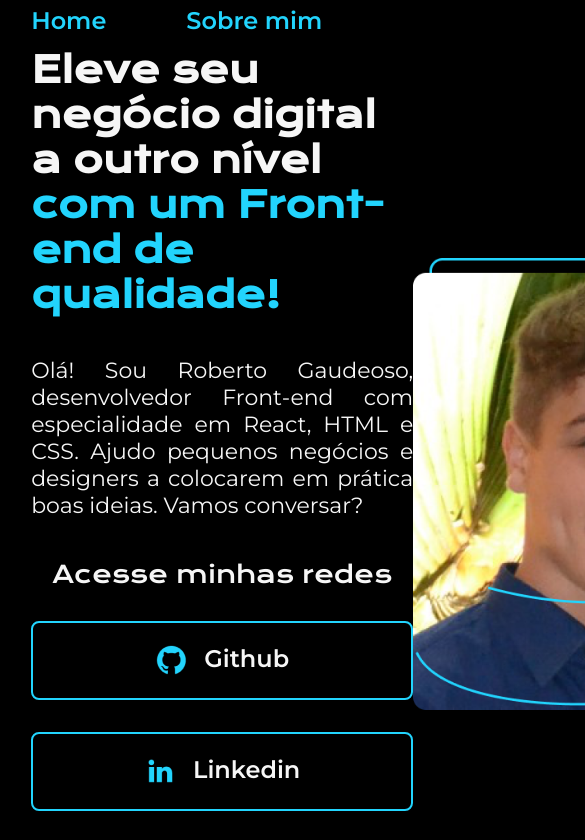
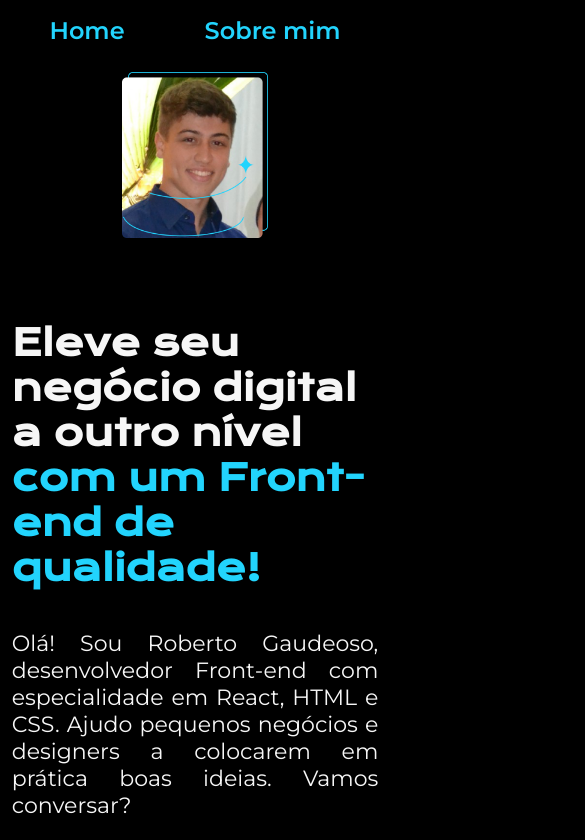
Before and after one commit to RobGaudeoso/html-css-portfolio, a plain HTML site: page index.html in a window 390 px wide. Shown: the top 840 px of the page, 585 px wide, since content can reach past the window. Drawn offline with nearby package versions, Linux system fonts and the light colour scheme.

Commit message:
feat: add responsive

```diff
--- a/css/style.css
+++ b/css/style.css
@@ -32,7 +32,7 @@ body {
 
 .cabecalho__menu__link {
     font-family: var(--fonte-secundaria);
-    font-size: 24px;
+    font-size: 1.5rem;
     font-weight: 600;
     text-decoration: none;
     color: var(--cor-terciaria);
@@ -47,23 +47,24 @@ body {
     display: flex;
     align-items: center;
     justify-content: space-between;
+    gap: 82px;
 }
 
 .apresentacao__conteudo {
     display: flex;
     flex-direction: column;
     gap: 40px;
-    width: 650px;
+    width: 50%;
 }
 
 .apresentacao__conteudo__titulo {
     font-family: var(--fonte-primaria);
-    font-size: 36px;
+    font-size: 2.25rem;
 }
 
 .apresentacao__conteudo__texto {
     font-family: var(--fonte-secundaria);
-    font-size: 22px;
+    font-size: 1.38rem;
     text-align: justify;
 }
 
@@ -77,15 +78,15 @@ body {
 
 .apresentacao__links_subtitulo {
     font-family: var(--fonte-primaria);
-    font-size: 24px;
+    font-size: 1.5rem;
     font-weight: 400;
 }
 
-.apresentacao__links_link {
-    width: 378px;
+.apresentacao__links_navegacao {
+    width: 50%;
     padding: 21.5px 0;
     font-family: var(--fonte-secundaria);
-    font-size: 24px;
+    font-size: 1.5rem;
     font-weight: 600;
     color: var(--cor-secundaria);
     text-decoration: none;
@@ -102,16 +103,35 @@ body {
 }
 
 .apresentacao__imagem {
-    width: 400px;
+    width: 40%;
 }
 
 .rodape {
     background-color: var(--cor-terciaria);
     color: var(--cor-primaria);
     font-family: var(--fonte-secundaria);
-    font-size: 24px;
+    font-size: 1.5rem;
     font-weight: 400;
     padding: 24px;
     text-align: center;
     margin-top: 1%;
 }
+
+@media (max-width: 1250px) {
+    .cabecalho {
+        padding: 4%;
+    }
+
+    .cabecalho__menu {
+        justify-content: center;
+    }
+
+    .apresentacao {
+        flex-direction: column-reverse;
+        padding: 3%;
+    }
+
+    .apresentacao__conteudo {
+        width: auto;
+    }
+}
--- a/index.html
+++ b/index.html
@@ -28,12 +28,12 @@
             </p>
             <div class="apresentacao__links">
                 <h2 class="apresentacao__links_subtitulo">Acesse minhas redes</h2>
-                <a class="apresentacao__links_link" target="_blank" href="https://github.com/RobGaudeoso"><img
+                <a class="apresentacao__links_navegacao" target="_blank" href="https://github.com/RobGaudeoso"><img
                         src="./images/github.png" alt="Github logo">Github</a>
-                <a class="apresentacao__links_link" target="_blank"
+                <a class="apresentacao__links_navegacao" target="_blank"
                     href="https://www.linkedin.com/in/roberto-gaudeoso/"><img src="./images/linkedin.png"
                         alt="Linkedin logo">Linkedin</a>
-                <a class="apresentacao__links_link" target="_blank"
+                <a class="apresentacao__links_navegacao" target="_blank"
                     href="https://www.instagram.com/robgaudeoso/?igshid=OGQ5ZDc2ODk2ZA%3D%3D"><img
                         src="./images/instagram.png" alt="Instagram logo">Instagram</a>
             </div>
```
